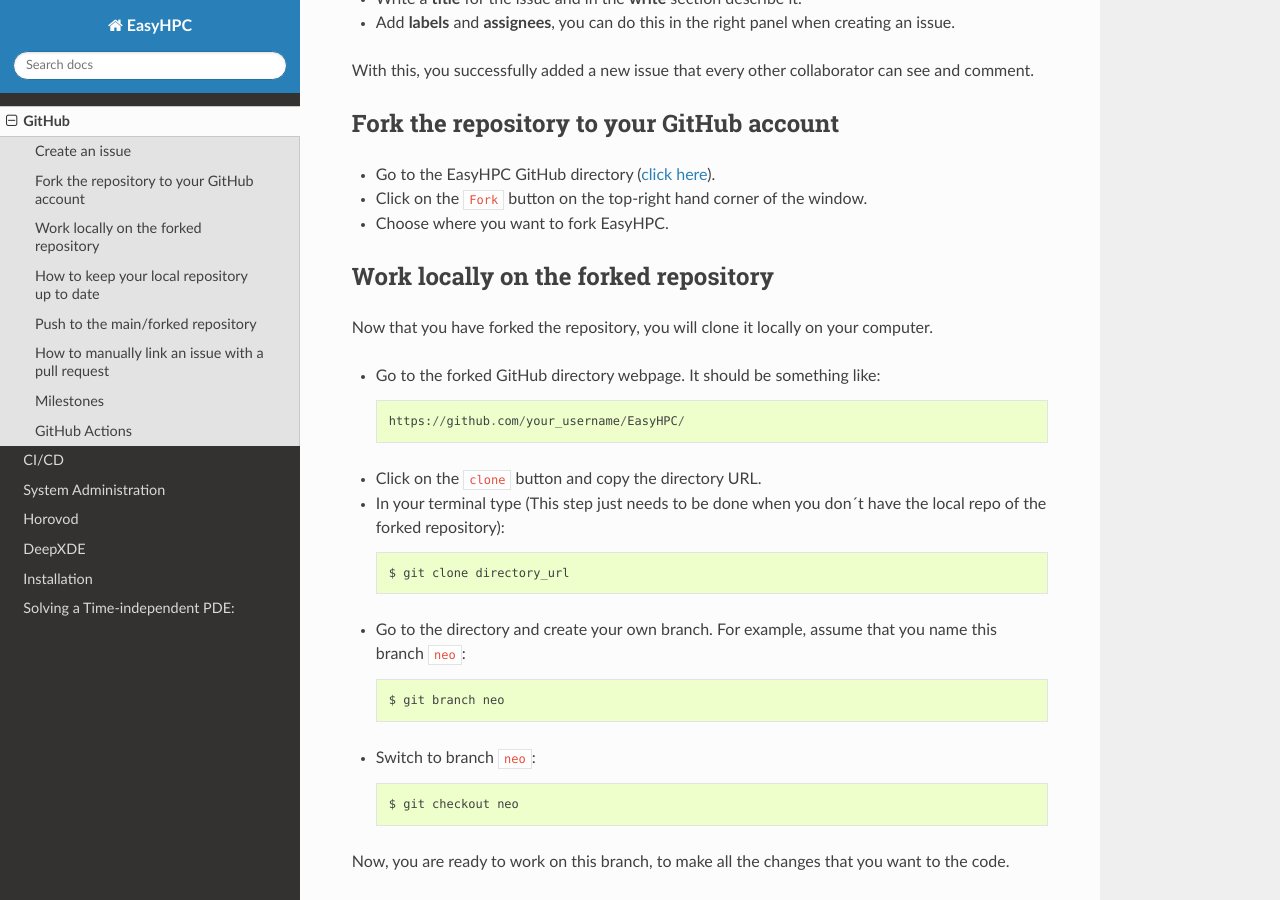
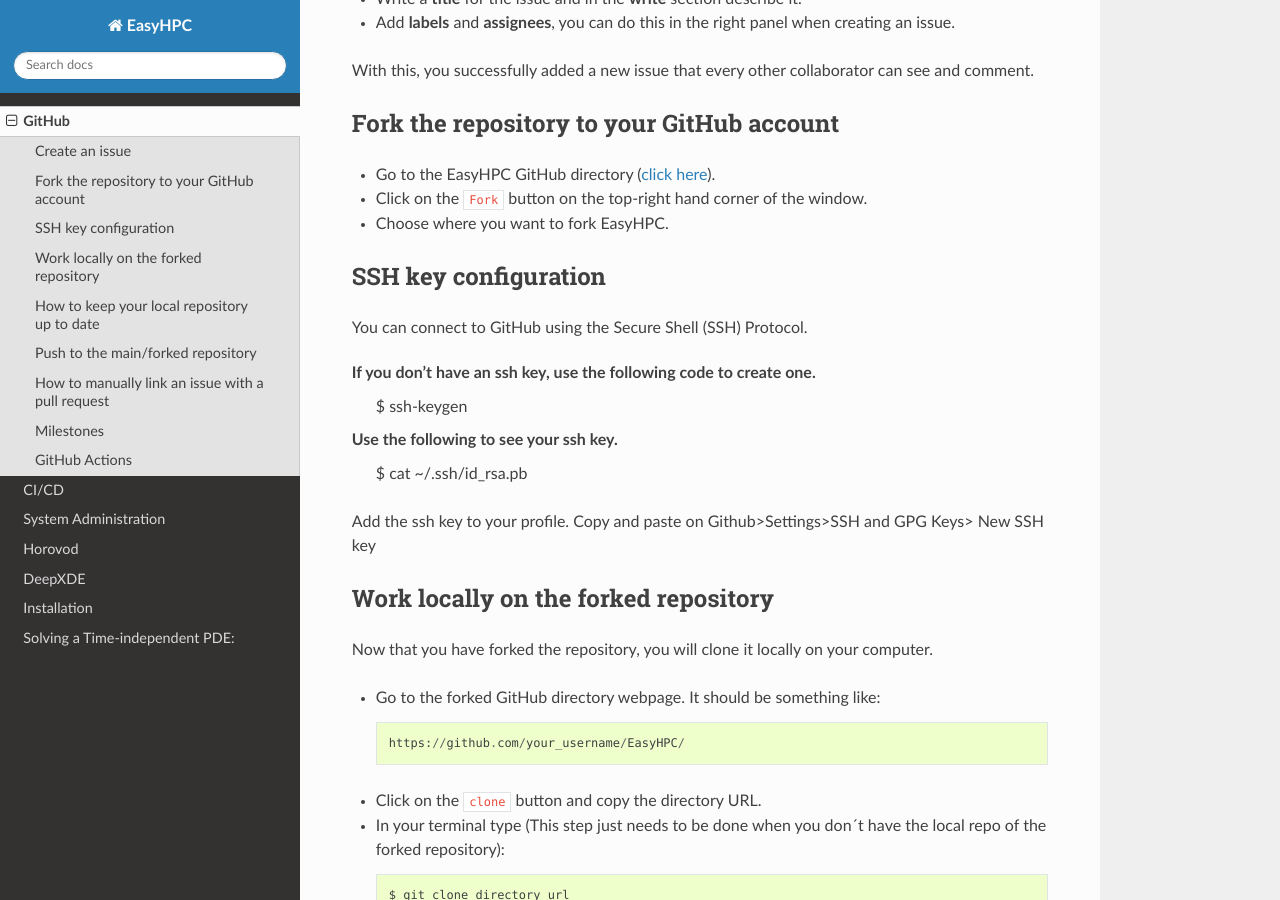
Before and after one commit to pescap/EasyHPC, a Sphinx documentation site: the page built from docs/source/github.rst, in a window 1280 px wide and 900 px high, scrolled down 398 px. Built offline with Sphinx 7.4.7 and the Read the Docs theme 2.0.0, drawn with Linux system fonts in a browser that asks for light colours.

Commit message:
ssh key section

```diff
--- a/docs/source/github.rst
+++ b/docs/source/github.rst
@@ -22,6 +22,22 @@
 - Go to the EasyHPC GitHub directory (`click here <https://github.com/pescap/EasyHPC>`_).
 - Click on the ``Fork`` button on the top-right hand corner of the window.
 - Choose where you want to fork EasyHPC.
+
+
+SSH key configuration
+----------------------
+
+You can connect to GitHub using the Secure Shell (SSH) Protocol.
+
+If you don't have an ssh key, use the following code to create one.
+	 $ ssh-keygen
+
+Use the following to see your ssh key.
+	 $ cat ~/.ssh/id_rsa.pb
+
+Add the ssh key to your profile.
+Copy and paste on Github>Settings>SSH and GPG Keys> New SSH key
+
 
 Work locally on the forked repository
 -------------------------------------
```
